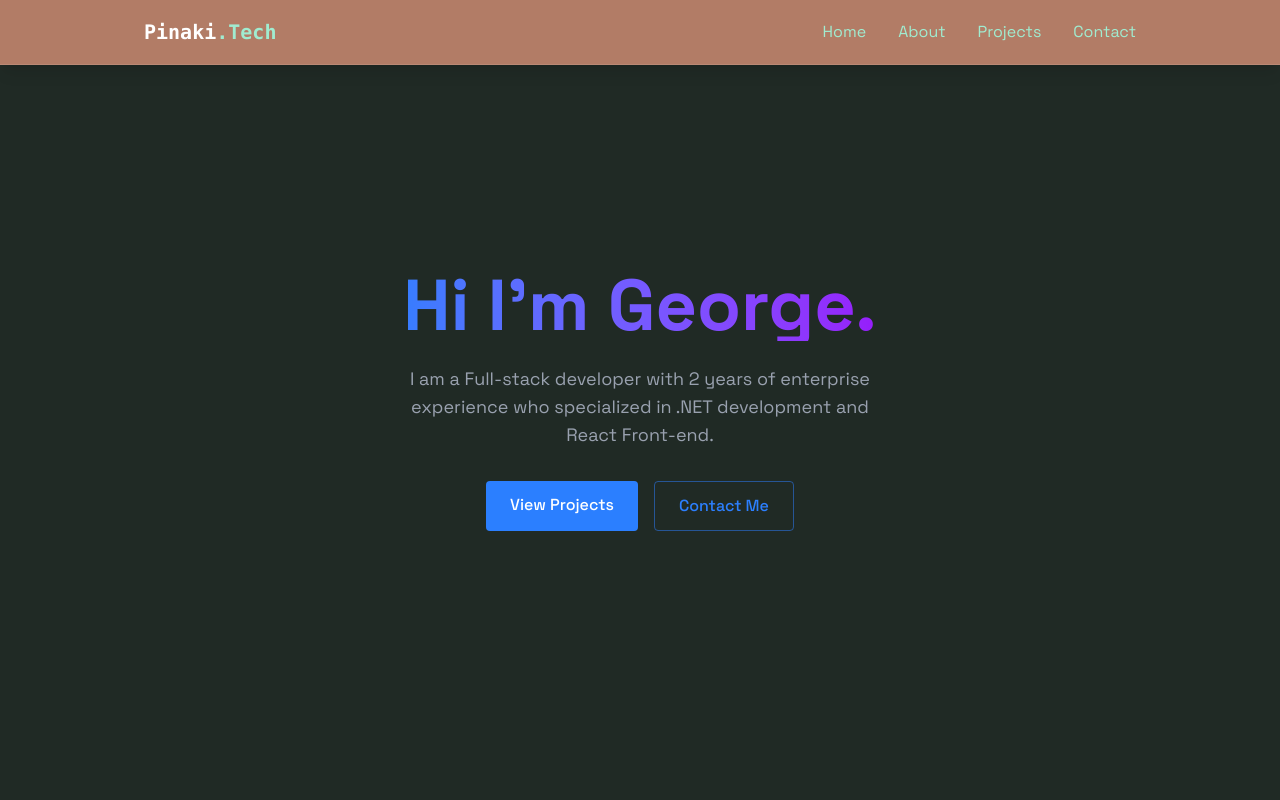
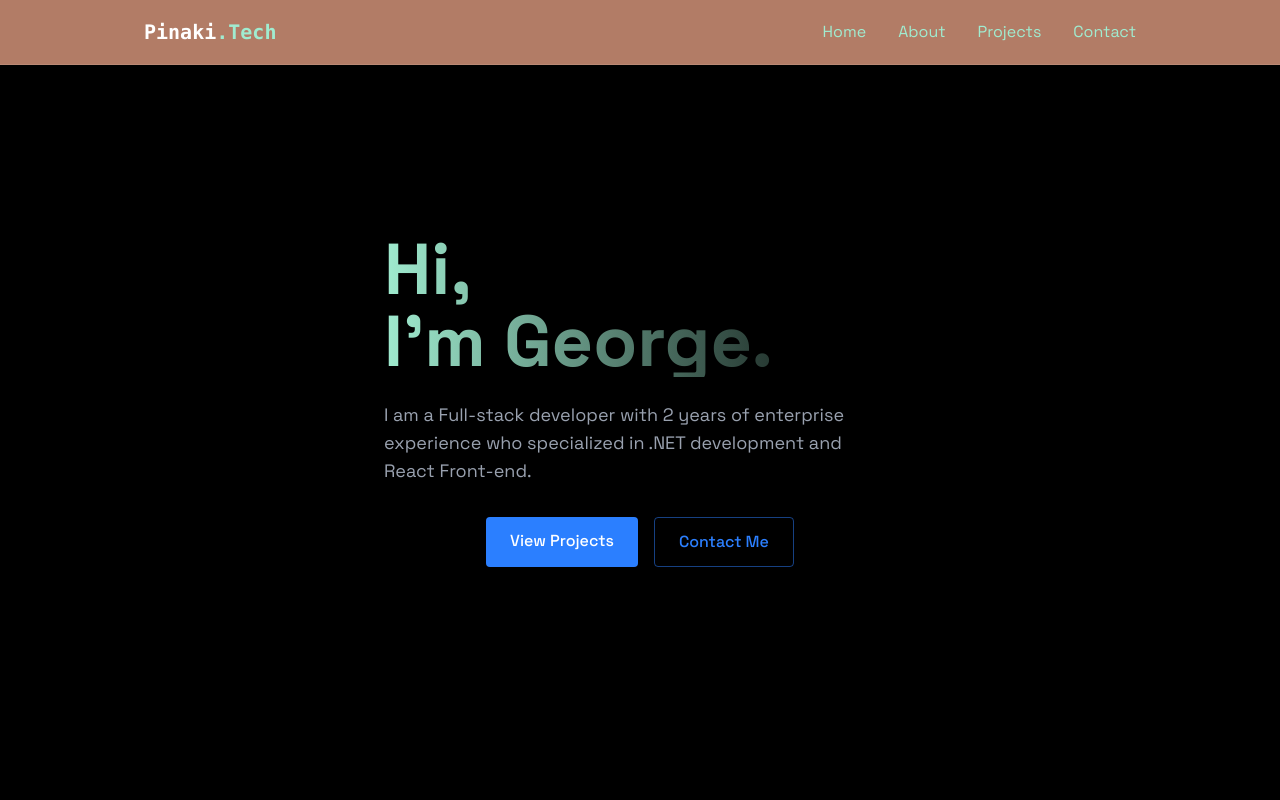
Before and after one commit to pinakiu/my-portfolio, a React (Vite) app: page / in a window 1280 px wide. Shown: the top 800 px of the page. Built offline with nearby package versions, Linux system fonts and the light colour scheme.

Commit message:
fix hero section

```diff
--- a/src/components/sections/Home.jsx
+++ b/src/components/sections/Home.jsx
@@ -3,11 +3,11 @@ import { RevealOnScroll } from '../RevealOnScroll';
 
 export const Home = () => {
   return (
-    <section id="home" className="min-h-screen flex items-center justify-center relative" style={{ backgroundColor: "#202A25"}}>
+    <section id="home" className="min-h-screen flex items-center justify-center relative">
     <RevealOnScroll>
-        <div className="text-center z-10 px-4">
-            <h1 className="text-5xl md:text-7xl font-bold mb-6 bg-gradient-to-r from-blue-500 to-purple-600 bg-clip-text text-transparent leading-right">
-                Hi I'm George.
+        <div className="text-left z-10 px-4">
+            <h1 className="text-5xl md:text-7xl font-bold mb-6 bg-gradient-to-r from-[#A0ECD0] to--[#406F5E] bg-clip-text text-transparent leading-right">
+                Hi, <br /> I'm George.
             </h1>
 
             <p className="text-gray-400 text-lg mb-8 max-w-lg mx-auto">
```
